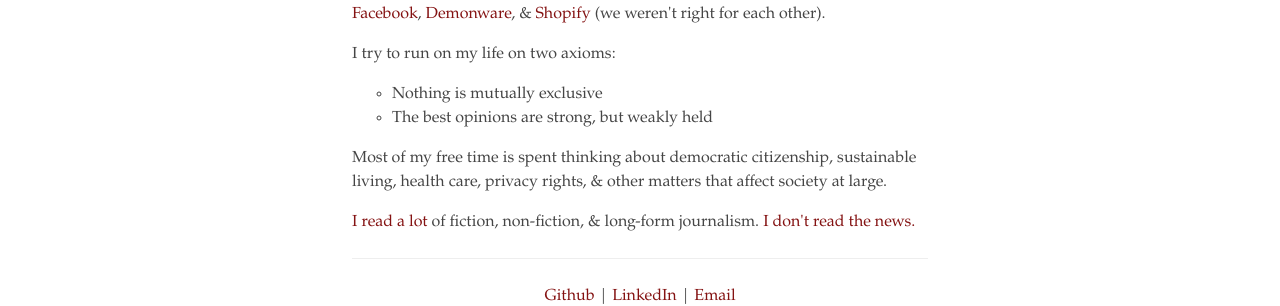
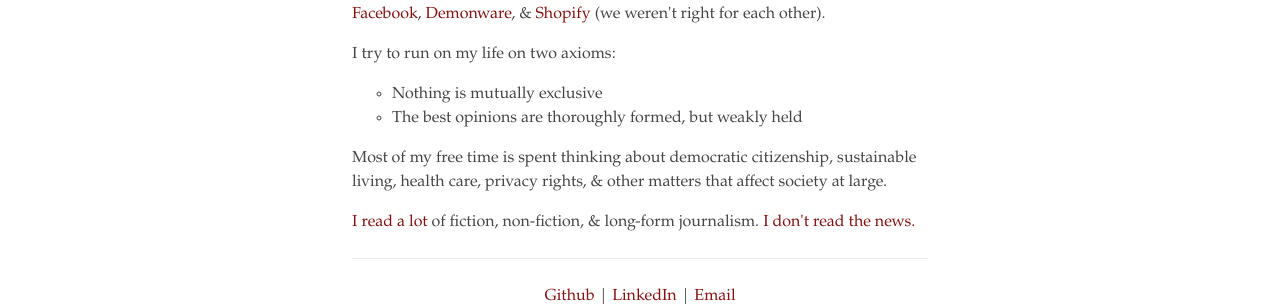
Before and after one commit to mondayrain/mondayrain.github.io, a Jekyll site: the page built from index.html, in a window 1280 px wide. Shown: the part 397-703 px from the top of the page. Built offline with Jekyll 4.4.1, drawn with Linux system fonts in a browser that asks for light colours.

Commit message:
Change axiom copy

```diff
--- a/index.html
+++ b/index.html
@@ -19,7 +19,7 @@ title: "Larissa Feng."
       I try to run on my life on two axioms:
       <ul>
           <li>Nothing is mutually exclusive</li>
-          <li>The best opinions are strong, but weakly held</li>
+          <li>The best opinions are thoroughly formed, but weakly held</li>
       </ul>
   </p>
 
```
